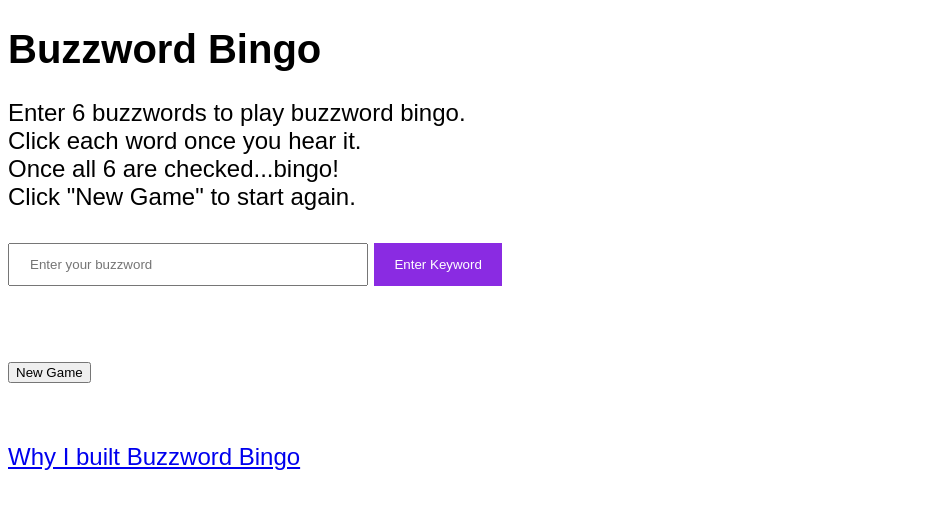
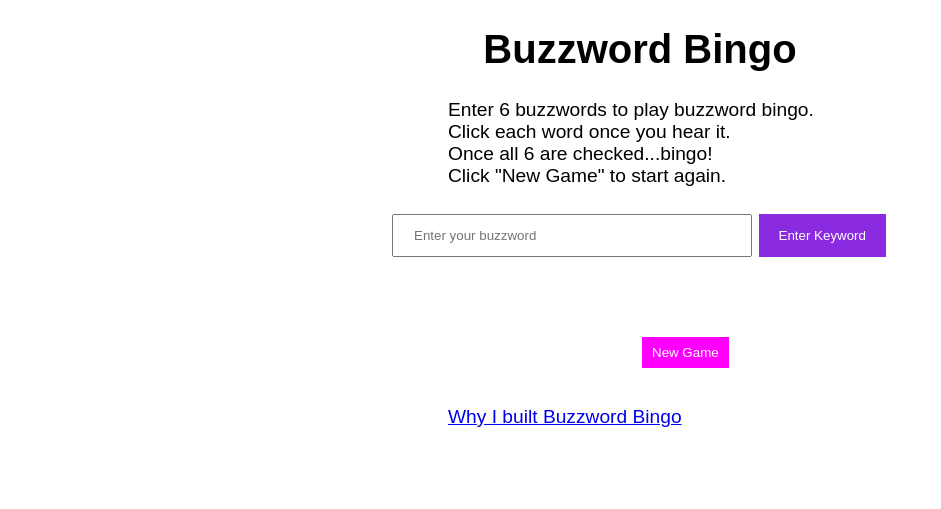
Before and after one commit to chrisrusselldigital/buzzwordbingo, a PHP site: page / in a window 1280 px wide. Shown: the top 509 px of the page, without its empty margins (0-941 px from the left). Run offline with PHP 8.4, Linux system fonts and the light colour scheme; some libraries are stand-ins or nearby versions.

Commit message:
centre align items :art:

```diff
--- a/buzzwords.css
+++ b/buzzwords.css
@@ -1,11 +1,16 @@
+
 h1 {
   font-family: Arial, Helvetica, sans-serif;
   font-size: 2.5em;
+  text-align: center;
 }
 
 p {
   font-family: Arial, Helvetica, sans-serif;
-  font-size: 1.5em;
+  font-size: 1.2em;
+  margin-left: auto;
+  margin-right: auto;
+  width: 20em
 }
 
 ul {
@@ -14,10 +19,13 @@ flex-direction: row;
 flex-wrap: wrap;
 list-style: none;
 cursor: pointer;
+text-align: center;
 }
 
 form {
   font-family: Arial, Helvetica, sans-serif;
+  display: block;
+  text-align: center;
 }
 
 input[type=text] {
@@ -40,3 +48,13 @@ ul > li {
   width: calc(100% / 3);
   margin-bottom: 50px;
 }
+
+#clear {
+  position: fixed;
+  left: 50%;
+  background-color: #FF00FF;
+  color: white;
+  border: none;
+  padding: 8px 10px;
+  margin: 4px 2px;
+}
```
